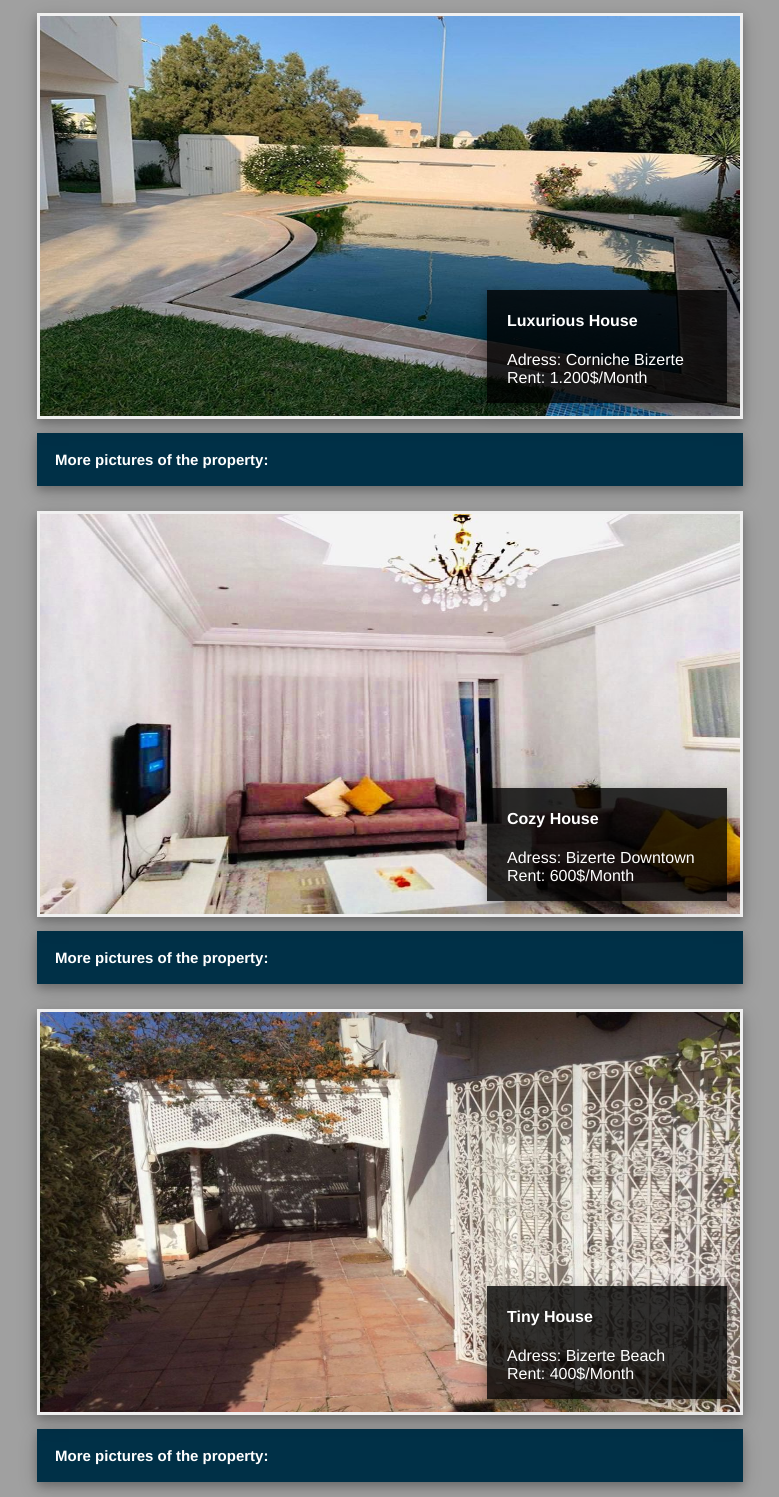
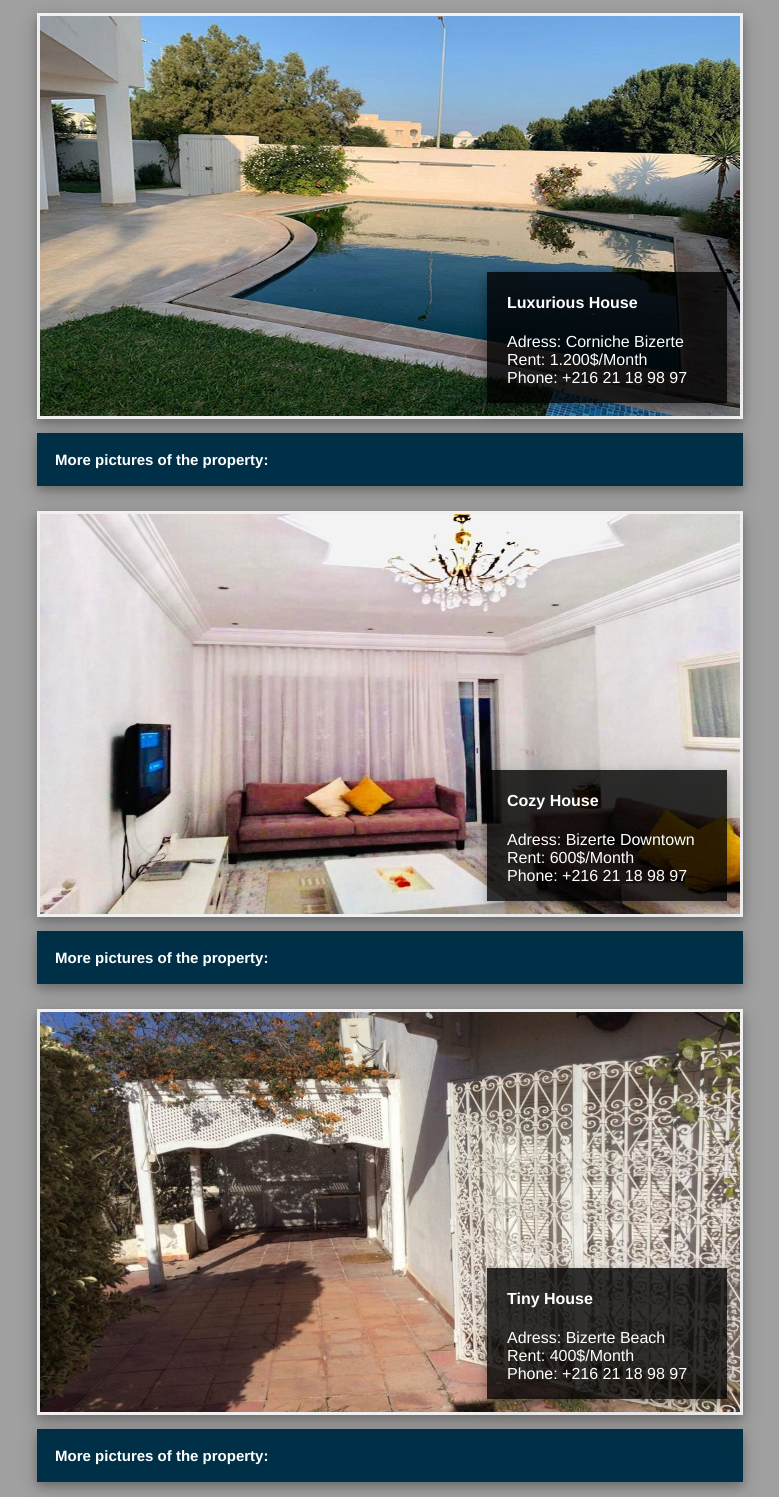
Before and after one commit to Pairs-Project-Nabil-Alaa/Karya, a plain HTML site: page bizerte-index.html in a window 1280 px wide. Shown: the part 103-1600 px from the top of the page, without its empty margins (249-1028 px from the left). Drawn offline with nearby package versions, Linux system fonts and the light colour scheme.

Commit message:
Final-of-final-push

```diff
--- a/bizerte-index.html
+++ b/bizerte-index.html
@@ -22,7 +22,8 @@
         <div class="text-block">
             <h4>Luxurious House</h4>
             <p>Adress: Corniche Bizerte <br>
-                Rent: 1.200$/Month
+                Rent: 1.200$/Month <br>
+                Phone: +216 21 18 98 97
             </p>
         </div>
     </div>
@@ -42,7 +43,8 @@
         <div class="text-block">
             <h4>Cozy House</h4>
             <p>Adress: Bizerte Downtown <br>
-                Rent: 600$/Month
+                Rent: 600$/Month<br>
+                Phone: +216 21 18 98 97
             </p>
         </div>
     </div>
@@ -62,7 +64,8 @@
         <div class="text-block">
             <h4>Tiny House</h4>
             <p>Adress: Bizerte Beach <br>
-                Rent: 400$/Month
+                Rent: 400$/Month<br>
+                Phone: +216 21 18 98 97
             </p>
         </div>
     </div>
```
